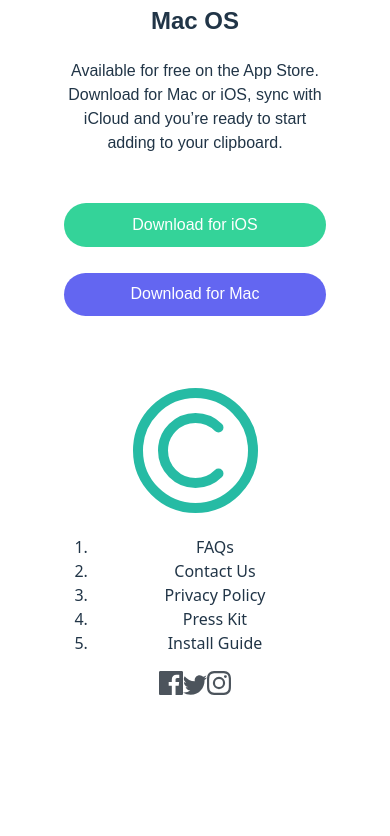
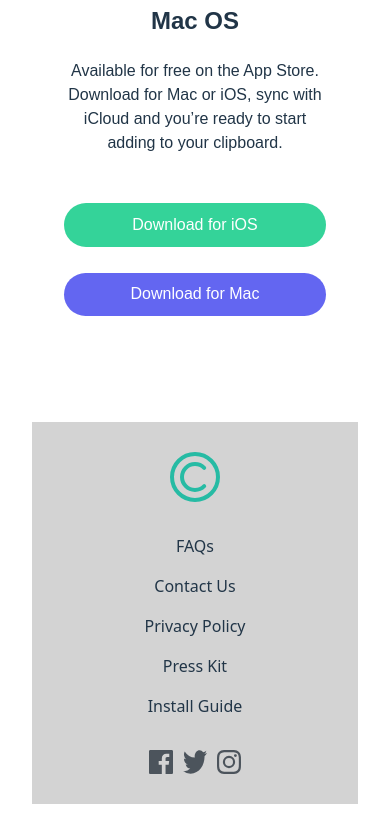
Before and after one commit to Andile45/UI-Challenge, a React (Vite) app: page / in a window 390 px wide. Shown: the part 3366-4202 px from the top of the page. Before the commit the page ends 4129 px from the top, so only its background shows below. Built offline with nearby package versions, Linux system fonts and the light colour scheme.

Commit message:
I added media queries and styling for responsiveness

```diff
--- a/src/components/footer.css
+++ b/src/components/footer.css
@@ -1,5 +1,47 @@
+
+.footer {
+  display: flex;
+  flex-direction: row;
+  justify-content: space-between;
+  margin-top: 4rem;
+  background-color: lightgray;
+  margin-inline: 0;
+  padding: 50px;
+  align-items: center;
+
+}
+
+.logoImg {
+  max-height: 50px;
+}
+
+.footerLinks {
+  list-style: none;
+  display: flex;
+  flex-direction: row;
+  gap: 1.5rem;
+  padding: 0;
+  margin: 0;
+}
+
+.socialMediaIcons {
+  display: flex;
+  flex-direction: row;
+  gap: 10px;
+}
+
+.socialMediaIcons img {
+  max-height: 40px;
+  cursor: pointer;
+  transition: transform 0.2s ease;
+}
+
+.socialMediaIcons img:hover {
+  transform: scale(1.1);
+}
+
 /* Mobile view */
-@media (max-width: 768px) {
+@media (min-width: 320px) and (max-width:475px) {
   .footer {
     flex-direction: column;
     text-align: center;
@@ -7,7 +49,7 @@
     padding: 30px 20px;
   }
 
-  .footer ol {
+  .footerLinks {
     flex-direction: column;
     gap: 1rem;
   }
```
